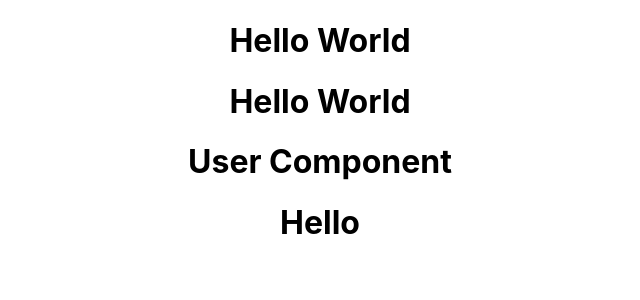
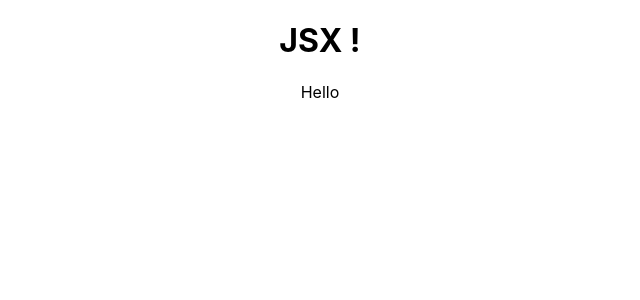
Before and after one commit to pawar789/react-code-step-by-step-youtube, a React (Create React App) app: page / in a window 1280 px wide. Shown: the top 300 px of the page, without its empty margins (320-960 px from the left). Built offline with nearby package versions, Linux system fonts and the light colour scheme.

Commit message:
#9 JSX with Reactjs

```diff
--- /dev/null
+++ b/src/Anotheruser.js
@@ -0,0 +1,4 @@
+function Anotheruser() {
+  return <div>Hello</div>;
+}
+export default Anotheruser;
--- a/src/App.js
+++ b/src/App.js
@@ -1,14 +1,11 @@
-import logo from "./logo.svg";
 import "./App.css";
-import { User } from "./User";
-import Customer from "./Customer";
+import Anotheruser from "./Anotheruser";
 
 function App() {
   return (
     <div className="App">
-      <h1>Hello World</h1>
-      <Customer />
-      <User />
+      <h1>JSX !</h1>
+      <Anotheruser />
     </div>
   );
 }
```
